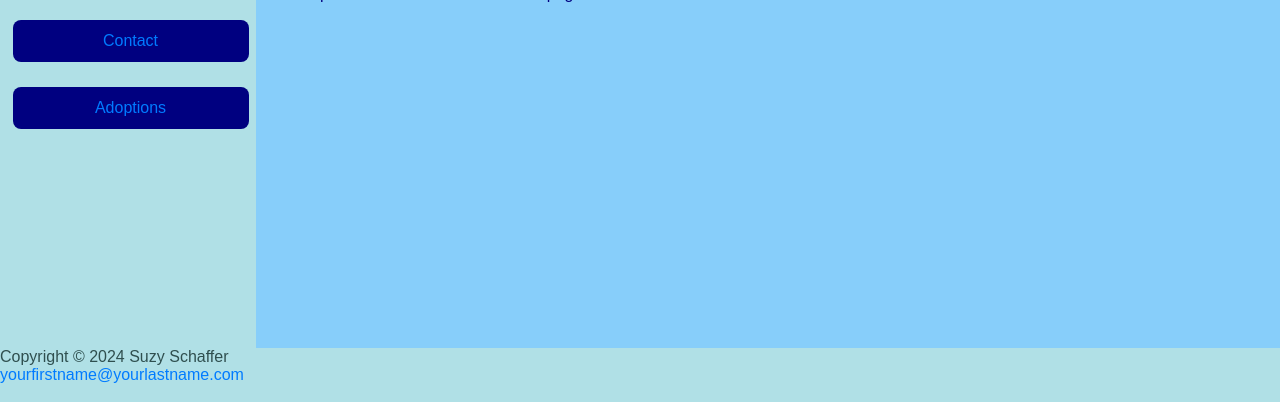
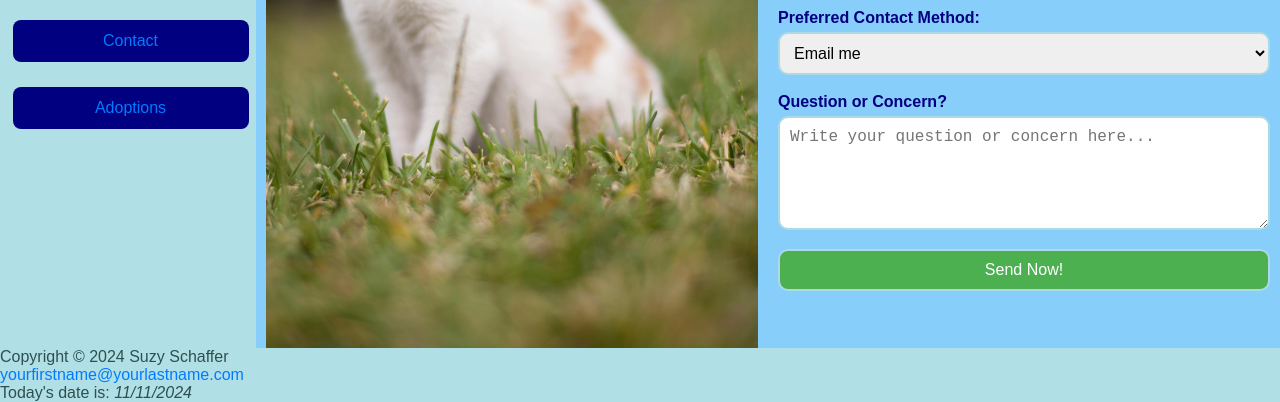
Before and after one commit to brightview4578/ChezFurWebsite, a plain HTML site: page contact.html in a window 1280 px wide. Shown: the part 570-972 px from the top of the page. Drawn offline with Linux system fonts and the light colour scheme.

Commit message:
Added the HTML, Javascript, and CSS for the Contact form

```diff
--- a/contact.html
+++ b/contact.html
@@ -10,7 +10,7 @@
 </head>
 
 <body>
-    <!--Heading for the conact page-->
+    <!--Heading for the contact page-->
     <header>
         <h1 id="page-title">Chez Fur</h1>
         <h3>by Suzy Schaffer</h3>
@@ -29,18 +29,63 @@
 
         </nav>
 
+        <!-- Grid container with two equal columns-->
+        <main class="contact-grid-container">
 
-        <main>
+            <div class="image-container">
 
                 <!-- Image Source: https://www.pexels.com/photo/close-up-photo-of-cat-sitting-on-grass-1642227/ -->
-            <img class="img-default" src="images/CatSeating.jpg" alt="Cute Cat is seating on the  grass" width="400">
+                <img  src="images/CatSeating.jpg" alt="Cute Cat is seating on the  grass" height = 100%>
 
+            </div>
+
+            <div class="form-container">
 
             <!--This is a greeting-->
-            <h1>Contact Page </h1>
+            <h1>Contact Us </h1>
 
-            <!--Content Paragraph-->
-            <p>This is a placeholder text for the Contact page </p>
+            <p>Let us know how to contact you with the answers you need.</p>
+
+            <p>If you have any questions, please fill out the form below, and we will get back to you as soon as
+                possible.
+            </p>
+
+            <form method="post" action="https://webdevbasics.net/scripts/demo.php">
+                <!-- Name Field -->
+                <label for="name">Name:</label>
+                <input type="text" id="name" name="name" required>
+                <br><br>
+
+                <!-- E-Mail Field -->
+                <label for="email">E-Mail:</label>
+                <input type="email" id="email" name="email" required placeholder="example@domain.com">
+                <br><br>
+
+                <!-- Phone Field -->
+                <label for="phone">Phone:</label>
+                <input type="tel" id="phone" name="phone" pattern="[0-9]{3}-[0-9]{3}-[0-9]{4}" required>
+                <small>Format: 999-999-9999</small>
+                <br><br>
+
+                <!-- Preferred Contact Method Field -->
+                <label for="contact-method">Preferred Contact Method:</label>
+                <select id="contact-method" name="contact-method">
+                    <option value="email" selected>Email me</option>
+                    <option value="phone-afternoon">Phone me between 1pm – 4pm</option>
+                    <option value="phone-evening">Phone me between 6pm – 9pm</option>
+                </select>
+                <br><br>
+
+                <!-- Question or Contact field -->
+                <label for="message">Question or Concern?</label>
+                <textarea id="message" name="message" rows="5" cols="40"
+                    placeholder="Write your question or concern here..."></textarea>
+
+                <!-- Button to submit the form -->
+                <button type="submit">Send Now!</button>
+            </form>
+        </div>
+
         </main>
 
     </div>
@@ -50,7 +95,9 @@
         <p>Copyright &copy; 2024 Suzy Schaffer<br>
             <a href="mailto:yourfirstname@yourlastname.com">yourfirstname@yourlastname.com</a>
         </p>
+        <p>Today's date is: <span id="current-date"></span></p>
     </footer>
+    <script src="scripts/footerDate.js" defer></script>
 </body>
 
 </html>
--- /dev/null
+++ b/scripts/footerDate.js
@@ -0,0 +1,7 @@
+// JavaScript to display the current date in the footer of the page
+document.addEventListener("DOMContentLoaded", () => {
+    const dateElement = document.getElementById("current-date");
+    if (dateElement) {
+      dateElement.textContent = new Date().toLocaleDateString();
+    }
+  });
--- a/stylesheets/ChezFur.css
+++ b/stylesheets/ChezFur.css
@@ -14,7 +14,17 @@ I also chose vibrant colors for the navigation links such as Bright Blue for act
 */
 
 
-/*  styles for small screens */
+/* ----------------------------------------------------------------
+ *
+ * Styles for small screens
+ *
+ * ----------------------------------------------------------------*/
+
+* {
+    margin: 0;
+    padding: 0;
+    box-sizing: border-box;
+}
 
 header {
     background-image: url('../images/LogoSmall.png');
@@ -33,6 +43,9 @@ main {
 
     background-color: #DDA0DD;
     color: #592F70;
+
+	/*main content fills the remaining space */
+	overflow: scroll;
 }
 
 footer a {
@@ -65,7 +78,7 @@ img {
 
 }
 
-/*  Menu items description list Styling */
+/*  Menu items description list styling */
 dl {
     margin: 1em 0;
 }
@@ -116,8 +129,6 @@ figcaption {
     margin-top: 5px;
     text-align: center;
 }
-
-
 
 /* A flex container for the pictures of host cats */
 .cat-gallery {
@@ -290,9 +301,87 @@ a:hover {
     line-height: 1.6;
 }
 
+/* Grid containter with two equal columns */
+
+.contact-grid-container {
+    display: grid;
+    grid-template-columns: 1fr 1fr;
+    gap: 20px;
+    align-items: center;
+    padding: 10px;
+    max-width: 1200px;
+    height: 100vh;
+
+}
+
+/* image container for the image on Contact Us page */
+.image-container img {
+    width: 100%;
+   height: 100vh;
+   object-fit: cover;
+    border-radius: 8px;
+
+}
+
+/* Container for the Contact form */
+.form-container {
+    display: flex;
+    flex-direction: column;
+    justify-content: center;
+	max-width: 100%;
+
+}
+
+.form-container h1{
+    text-align: center;
+    margin-bottom: 5px;
+}
+
+/* Adds spacing between paragraphs */
+.form-container p {
+    margin-bottom: 10px; /* Adds spacing between paragraphs */
+}
+
+label {
+    font-weight: bold;
+    margin-top: 5px;
+}
+
+input, select, textarea, button {
+    margin-top: 5px;
+    padding: 10px;
+    width: 100%;
+    font-size: 16px;
+    border-radius: 10px;
+    border: 2px solid lightblue;
+}
+
+button {
+    background-color: #4CAF50;
+    color: white;
+    cursor: pointer;
+    margin-top: 15px;
+}
+
+button:hover {
+    background-color: #45a049;
+}
 
 
-/*Media Query for screens wider than 750px */
+/*  Adds a focus effect to highlight the input box of the form when it's selected */
+input:focus, select:focus, textarea:focus, button:focus {
+    outline: none;
+    border-color: #4a235a;
+    box-shadow: 0 0 5px #4a235a;
+}
+
+
+/* ----------------------------------------------------------------
+ *
+ * Media Query for screens wider than 750px
+ *
+ * ----------------------------------------------------------------*/
+
 @media (min-width: 750px) {
 
     * {
@@ -300,7 +389,6 @@ a:hover {
         padding: 0;
         box-sizing: border-box;
     }
-
 
     /* Row class to contain columns */
     .row {
@@ -493,4 +581,11 @@ a:hover {
 	flex-basis: 80%;
     }
 
+    /*  Adds a focus effect to highlight the input box of the form when it's selected */
+    input:focus, select:focus, textarea:focus, button:focus {
+    outline: none;
+    border-color:  #000080;
+    box-shadow: 0 0 5px  #000080;
 }
+
+}
```
Also changed, not shown: Adoptions.html (+3 -1 lines), index-2.html (+2 -0 lines), index.html (+10 -2 lines), menu.html (+2 -0 lines), scripts/main.js (added, +15 -0 lines), template.html (+2 -0 lines), your-hosts.html (+2 -0 lines). Lines whose indentation alone changed are shown as unchanged.
